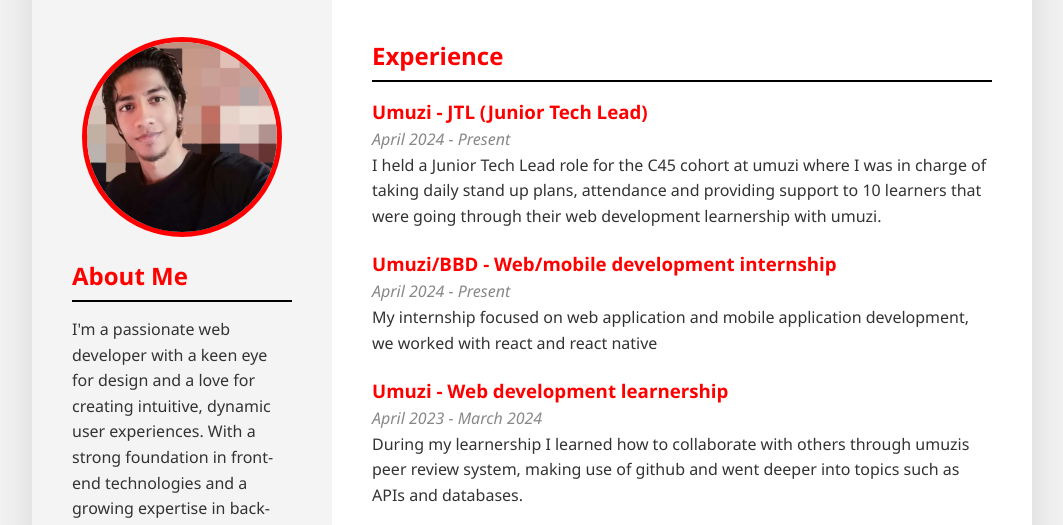
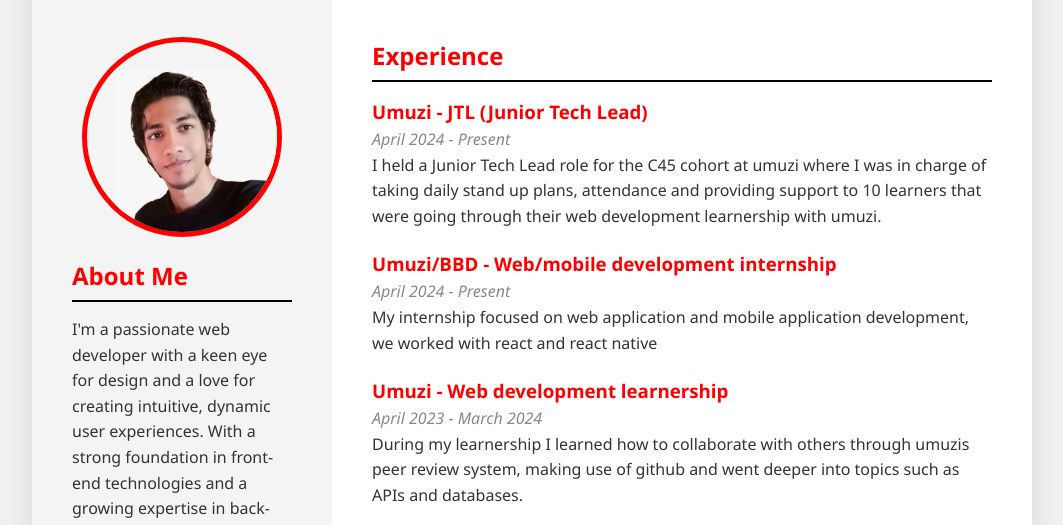
Before and after one commit to project-LKH/web_cv, a plain HTML site: page index.html in a window 1280 px wide. Shown: the part 208-733 px from the top of the page, without its empty margins (108-1171 px from the left). Drawn offline with nearby package versions, Linux system fonts and the light colour scheme.

Commit message:
updated profile image

```diff
--- a/index.html
+++ b/index.html
@@ -19,7 +19,7 @@
 
         <aside class="sidebar">
             <div class="image-container">
-                <img src="./image.png" alt="Your Name">
+                <img src="./image.jpg" alt="Liam Henry">
             </div>
 
             <section>
--- a/style.css
+++ b/style.css
@@ -55,6 +55,7 @@
 
 /* Image Styles */
 .image-container {
+    position: relative;
     width: 200px;
     height: 200px;
     border-radius: 50%;
@@ -67,6 +68,9 @@
     width: 100%;
     height: 100%;
     object-fit: cover;
+    position:absolute;
+    left:15%;
+    top:15%;
 }
 
 /* Main Content Styles */
```
Also changed, not shown: image.jpg (added), image.png (deleted).
